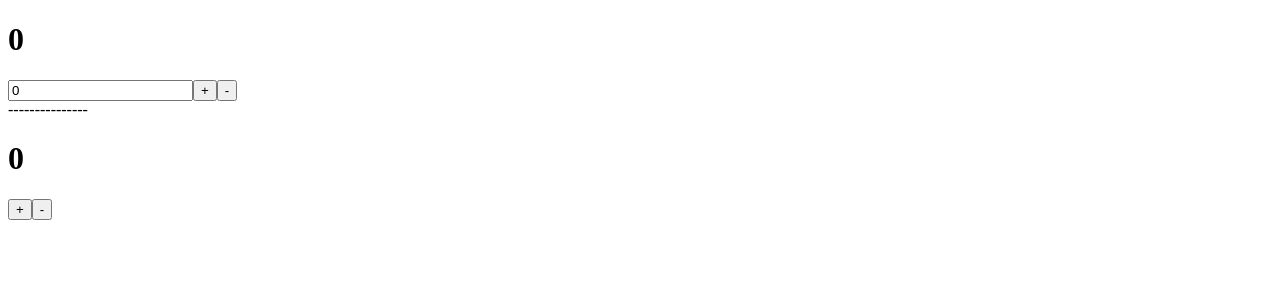
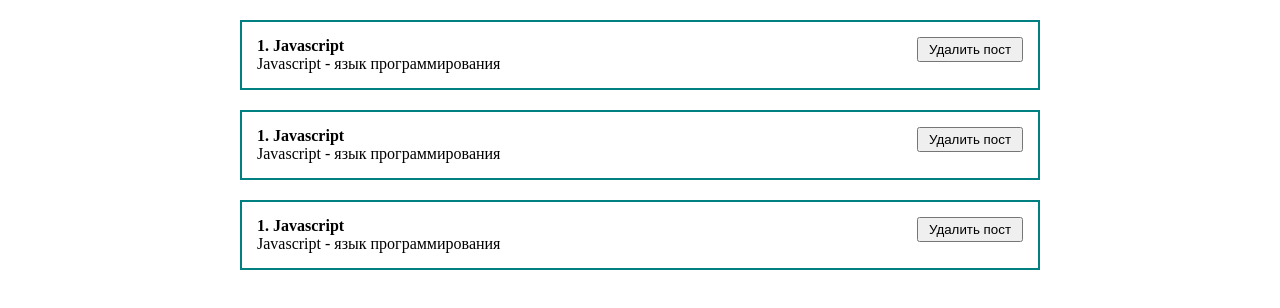
Before and after one commit to SergeyAsadchiy/react-start, a React (Create React App) app: page / in a window 1280 px wide. Shown: the top 308 px of the page. Built offline with nearby package versions, Linux system fonts and the light colour scheme.

Commit message:
styled component

```diff
--- a/src/App.js
+++ b/src/App.js
@@ -1,13 +1,13 @@
 import React from "react";
-import Counter from "./components/counter";
-import ClassCounter from "./components/ClassCounter";
+import PostItem from "./components/PostItem";
+import './styles/App.css'
 
 function App() {
   return (
     <div className="App">
-     <Counter/>
----------------
-      <ClassCounter/>
+      <PostItem/>
+      <PostItem/>
+      <PostItem/>
     </div>
   );
 }
--- /dev/null
+++ b/src/components/PostItem.jsx
@@ -0,0 +1,17 @@
+import React from 'react';
+
+const PostItem = () => {
+  return (
+    <div className="post">
+      <div className="post__content">
+        <strong>1. Javascript</strong>
+        <div>Javascript - язык программирования</div>
+      </div>
+      <div className="post__btn">
+        <button>Удалить пост</button>
+      </div>
+    </div>
+  );
+};
+
+export default PostItem;
--- /dev/null
+++ b/src/styles/App.css
@@ -0,0 +1,25 @@
+* {
+    margin: 0;
+    padding: 0;
+    box-sizing: border-box;
+}
+
+#root {
+    display: flex;
+    justify-content: center;
+}
+
+.App {
+    width: 800px;
+}
+
+.post {
+    display: flex;
+    padding: 15px;
+    border: 2px solid teal;
+    margin-top: 20px;
+    justify-content: space-between;
+}
+.post__btn button {
+    padding: 3px 10px;
+}
```
